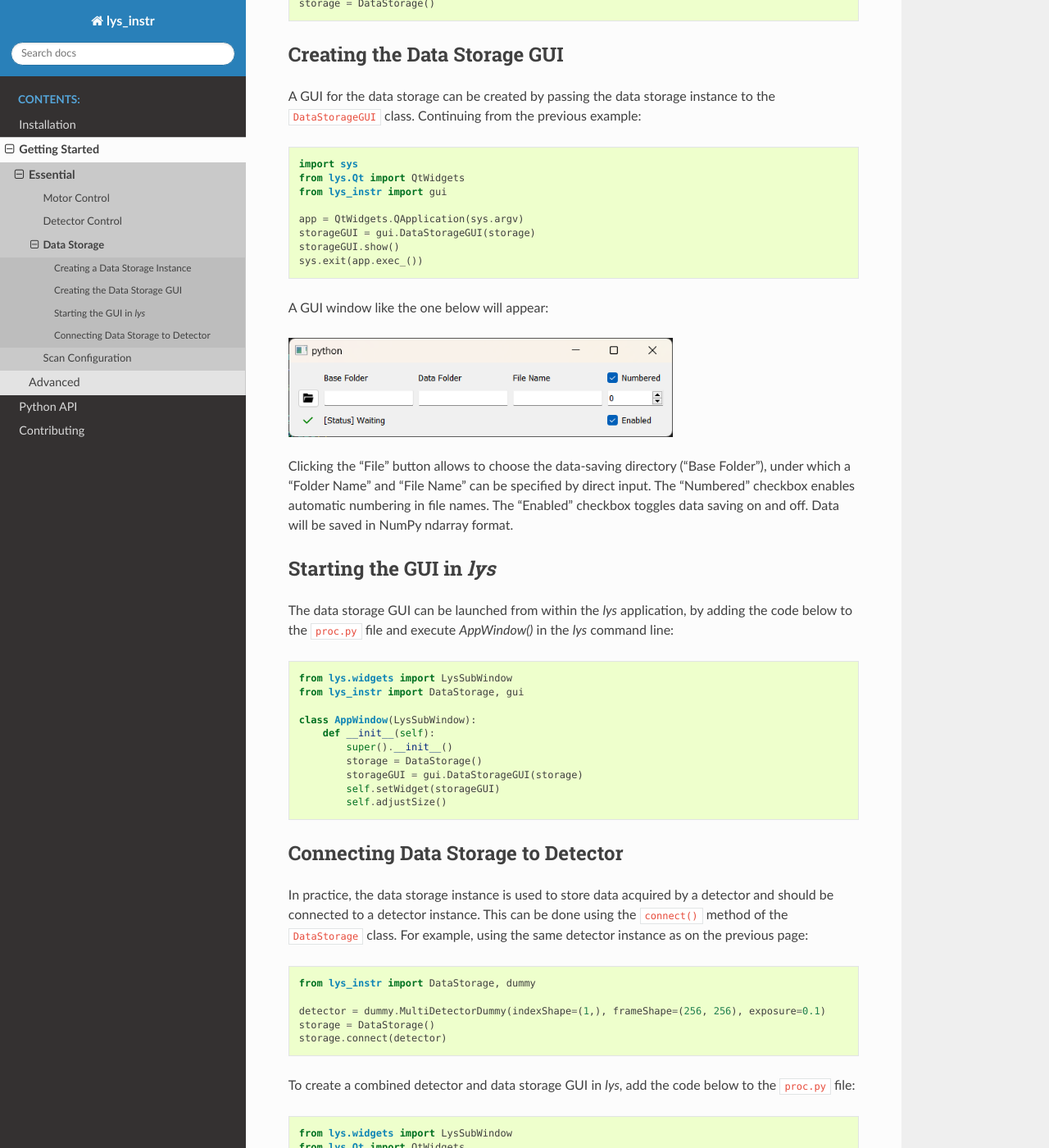
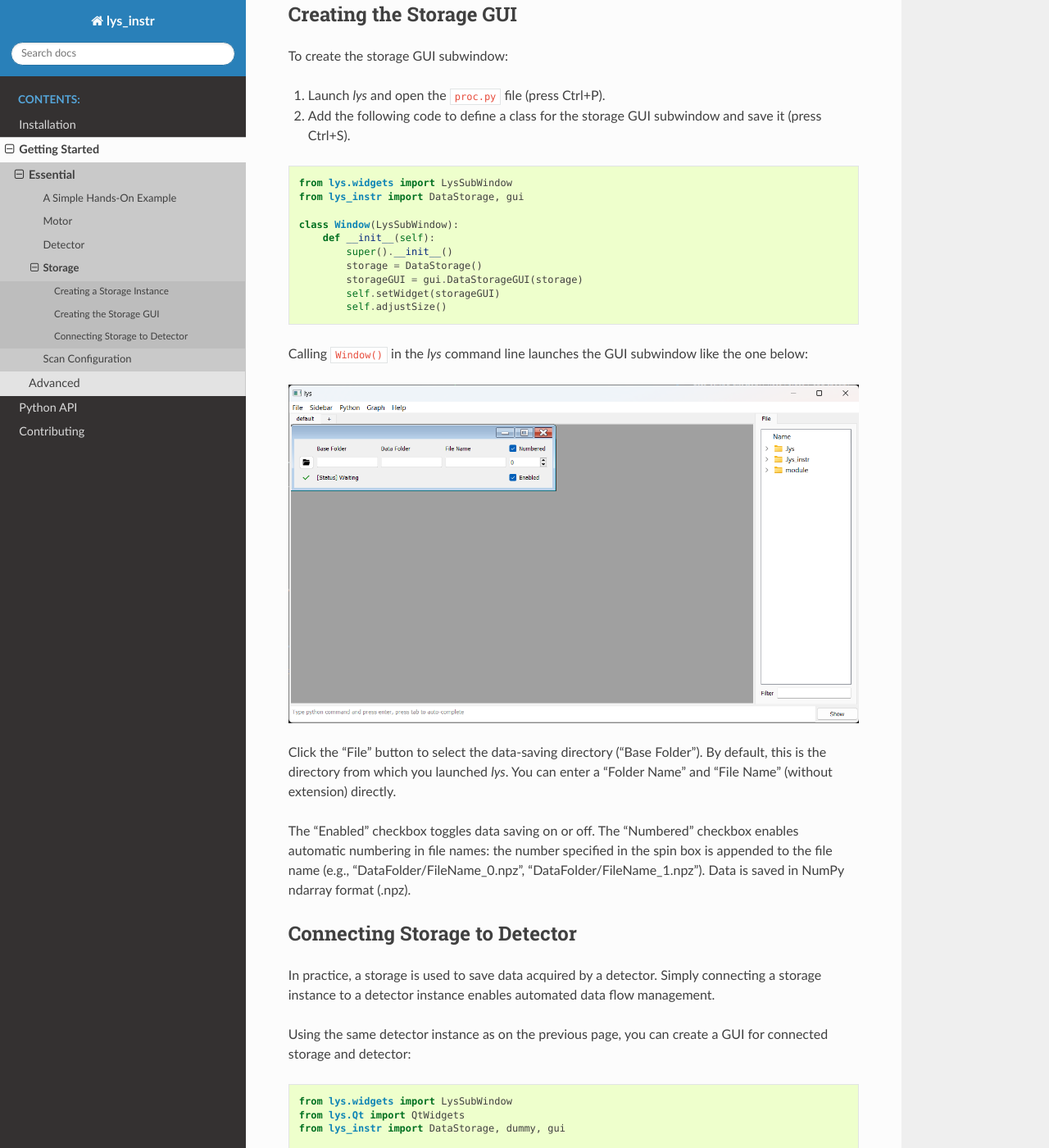
Before and after one commit to zwang154/lys_instr, a Sphinx documentation site: the page built from docs_src/source/lys_instr_/tutorial_/storage.rst, in a window 1280 px wide and 1400 px high, scrolled down 388 px. Shown: the whole window at 82% size. Built offline with Sphinx 7.4.7 and the Read the Docs theme 3.1.0, drawn with Linux system fonts in a browser that asks for light colours; some of the changed text lies outside the part shown.

Commit message:
Update documentation.

```diff
--- a/docs_src/source/lys_instr_/tutorial_/storage.rst
+++ b/docs_src/source/lys_instr_/tutorial_/storage.rst
@@ -1,14 +1,11 @@
 
-Data Storage
-============
+Storage
+=======
 
-Creating a Data Storage Instance
---------------------------------
+Creating a Storage Instance
+---------------------------
 
-A data storage instance can be created by inheriting from the ``DataStorage`` class,
-which provides essential functions for storing acquired data (see :class:`.DataStorage.DataStorage`).
-
-A data storage instance can be created as follows:
+A storage instance can be created by subclassing ``DataStorage``, which provides essential functions for dynamically saving acquired data to disk.
 
 .. code-block:: python
 
@@ -17,47 +14,21 @@ A data storage instance can be created as follows:
     storage = DataStorage()
 
 
-Creating the Data Storage GUI
------------------------------
+Creating the Storage GUI
+------------------------
 
-A GUI for the data storage can be created by passing the data storage instance to the ``DataStorageGUI`` class.
-Continuing from the previous example:
+To create the storage GUI subwindow:
 
-.. code-block:: python
+1. Launch *lys* and open the ``proc.py`` file (press Ctrl+P).
 
-    import sys
-    from lys.Qt import QtWidgets
-    from lys_instr import gui
-
-    app = QtWidgets.QApplication(sys.argv)
-    storageGUI = gui.DataStorageGUI(storage)
-    storageGUI.show()
-    sys.exit(app.exec_())
-
-A GUI window like the one below will appear:
-
-.. image:: /lys_instr_/tutorial_/storage_1.png
-    :scale: 80%
-
-Clicking the "File" button allows to choose the data-saving directory ("Base Folder"),
-under which a "Folder Name" and "File Name" can be specified by direct input.
-The "Numbered" checkbox enables automatic numbering in file names.
-The "Enabled" checkbox toggles data saving on and off.
-Data will be saved in NumPy ndarray format.
-
-
-Starting the GUI in *lys*
--------------------------
-
-The data storage GUI can be launched from within the *lys* application,
-by adding the code below to the ``proc.py`` file and execute `AppWindow()` in the *lys* command line:
+2. Add the following code to define a class for the storage GUI subwindow and save it (press Ctrl+S).
 
 .. code-block:: python
 
     from lys.widgets import LysSubWindow
     from lys_instr import DataStorage, gui
 
-    class AppWindow(LysSubWindow):
+    class Window(LysSubWindow):
         def __init__(self):
             super().__init__()
             storage = DataStorage()
@@ -65,23 +36,28 @@ by adding the code below to the ``proc.py`` file and execute `AppWindow()` in th
             self.setWidget(storageGUI)
             self.adjustSize()
 
+Calling ``Window()`` in the *lys* command line launches the GUI subwindow like the one below:
 
-Connecting Data Storage to Detector
------------------------------------
+.. image:: /lys_instr_/tutorial_/storage_1.png
 
-In practice, the data storage instance is used to store data acquired by a detector and should be connected to a detector instance.
-This can be done using the ``connect()`` method of the ``DataStorage`` class.
-For example, using the same detector instance as on the previous page:
 
-.. code-block:: python
+Click the "File" button to select the data-saving directory ("Base Folder").
+By default, this is the directory from which you launched *lys*.
+You can enter a "Folder Name" and "File Name" (without extension) directly.
 
-    from lys_instr import DataStorage, dummy
+The "Enabled" checkbox toggles data saving on or off.
+The "Numbered" checkbox enables automatic numbering in file names:
+the number specified in the spin box is appended to the file name (e.g., "DataFolder/FileName_0.npz", "DataFolder/FileName_1.npz").
+Data is saved in NumPy ndarray format (.npz).
 
-    detector = dummy.MultiDetectorDummy(indexShape=(1,), frameShape=(256, 256), exposure=0.1)
-    storage = DataStorage()
-    storage.connect(detector)
 
-To create a combined detector and data storage GUI in *lys*, add the code below to the ``proc.py`` file:
+Connecting Storage to Detector
+------------------------------
+
+In practice, a storage is used to save data acquired by a detector.
+Simply connecting a storage instance to a detector instance enables automated data flow management.
+
+Using the same detector instance as on the previous page, you can create a GUI for connected storage and detector:
 
 .. code-block:: python
 
@@ -89,12 +65,12 @@ To create a combined detector and data storage GUI in *lys*, add the code below
     from lys.Qt import QtWidgets
     from lys_instr import DataStorage, dummy, gui
 
-    class AppWindow(LysSubWindow):
+    class Window(LysSubWindow):
         def __init__(self):
             super().__init__()
-            self._detector = dummy.MultiDetectorDummy(indexShape=(1,), frameShape=(256, 256), exposure=0.1)
+            self._detector = dummy.MultiDetectorDummy(frameShape=(256, 256))
             self._storage = DataStorage()
-            self._storage.connect(self._detector)
+            self._storage.connect(self._detector)       # Connect storage to detector
             self._initLayout()
             self.adjustSize()
 
@@ -102,21 +78,18 @@ To create a combined detector and data storage GUI in *lys*, add the code below
             detectorGUI = gui.MultiDetectorGUI(self._detector)
             storageGUI = gui.DataStorageGUI(self._storage)
 
-            VBox = QtWidgets.QVBoxLayout()
-            VBox.addWidget(storageGUI)
-            VBox.addWidget(detectorGUI)
+            VBox = QtWidgets.QVBoxLayout()      # Create a vertical box layout
+            VBox.addWidget(storageGUI)          # Add storage GUI to the box (upper)
+            VBox.addWidget(detectorGUI)         # Add detector GUI to the box (lower)
 
             w = QtWidgets.QWidget()
             w.setLayout(VBox)
             self.setWidget(w)
 
-            mcut = detectorGUI._mcut
-            wave = mcut.cui._children.addWave([1, 2])
-            mcut.display(wave, type="grid", pos=(0, 0), wid=(4, 4))
-
-Entering ``AppWindow()`` in the *lys* command line launches the combined GUI subwindow as shown below:
+Calling ``Window()`` in the *lys* command line launches the combined GUI subwindow like the one below:
 
 .. image:: /lys_instr_/tutorial_/storage_2.png
 
-With this GUI, users can save detector-acquired data to files.
-Recall that for real applications the user needs to connect the data storage instance to a device-specific detector instance.
+On each acquisition event, the storage instance automatically saves the acquired data to the specified path.
+
+For real applications, you need to connect the data storage instance to a device-specific detector instance.
--- a/docs_src/source/tutorial.rst
+++ b/docs_src/source/tutorial.rst
@@ -6,6 +6,7 @@ Essential
 .. toctree::
    :maxdepth: 2
 
+   lys_instr_/tutorial_/handsOn
    lys_instr_/tutorial_/motor
    lys_instr_/tutorial_/detector
    lys_instr_/tutorial_/storage
@@ -21,3 +22,4 @@ Advanced
    lys_instr_/tutorial_/motorGeneralization
    lys_instr_/tutorial_/detectorOptions
    lys_instr_/tutorial_/advExamples
+   lys_instr_/tutorial_/scanTab
```
Also changed, not shown: docs_src/source/index.rst (+7 -7 lines), docs_src/source/lys_instr_/tutorial_/detector.rst (+25 -65 lines), docs_src/source/lys_instr_/tutorial_/handsOn.rst (added, +53 -0 lines), docs_src/source/lys_instr_/tutorial_/motor.rst (+17 -53 lines), docs_src/source/lys_instr_/tutorial_/detector_1.png, docs_src/source/lys_instr_/tutorial_/detector_2.png, docs_src/source/lys_instr_/tutorial_/handsOn_1.png (added), docs_src/source/lys_instr_/tutorial_/handsOn_2.png (added), docs_src/source/lys_instr_/tutorial_/handsOn_3.png (added), docs_src/source/lys_instr_/tutorial_/motor_1.png, docs_src/source/lys_instr_/tutorial_/scanTab.rst (added), docs_src/source/lys_instr_/tutorial_/storage_1.png, docs_src/source/lys_instr_/tutorial_/storage_2.png, 4 other files.
